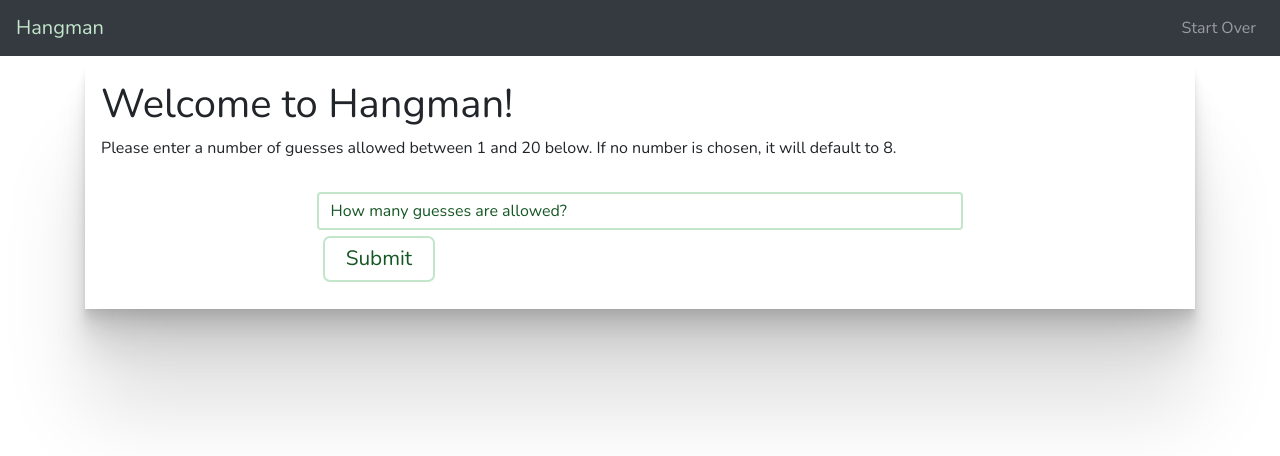
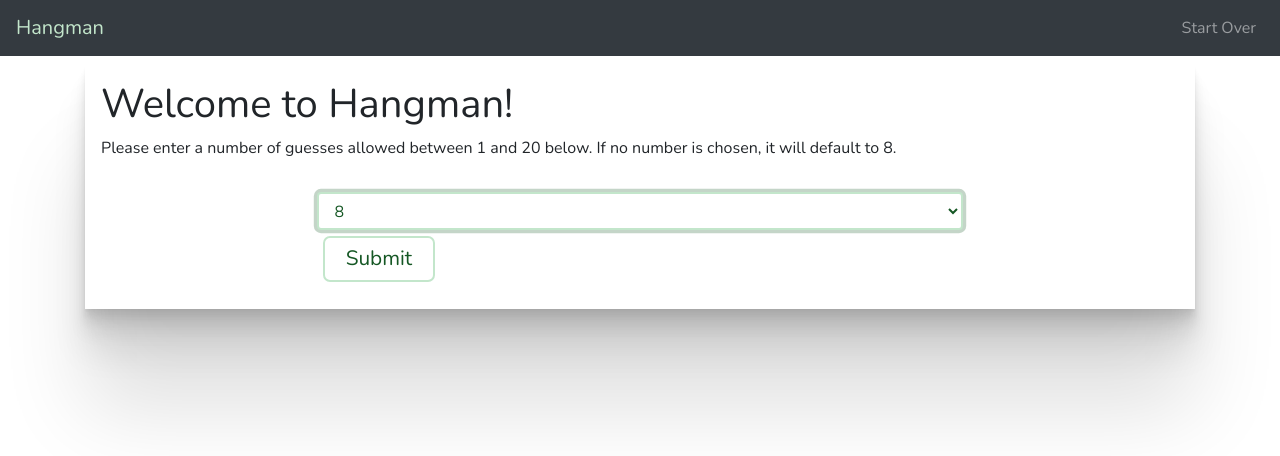
Before and after one commit to joe-protz/Hangman, a React app: page /#/ in a window 1280 px wide. Both pictures are taken after typing "Sample" into the empty fields and a click on the button "Submit". Shown: the top 456 px of the page. Built offline with nearby package versions, Linux system fonts and the light colour scheme.

Commit message:
Use useRef hook to focus on inputs on component mounts
- setTimeout was needed because when focusing during animation, animations
  would break.
- Also removed autocomplete from form, as it as distracting

```diff
--- a/src/components/ChangeWord/index.js
+++ b/src/components/ChangeWord/index.js
@@ -1,4 +1,4 @@
-import React, { Fragment, useState } from 'react'
+import React, { Fragment, useState, useRef, useEffect } from 'react'
 import { withRouter } from 'react-router-dom'
 import WordForm from '../WordForm'
 // the component used to change the secret from within Play
@@ -9,6 +9,12 @@ const ChangeWord = ({
   toggleChangeWord
 }) => {
   const [word, setWord] = useState('')
+
+  const inputRef = useRef(null)
+  useEffect(() => {
+    setTimeout(() => inputRef.current.focus(), 1)
+  }, [])
+
   const handleChange = event => {
     const words = event.target.value.split(/\s+/)
     const maxWords = 1
@@ -49,6 +55,7 @@ const ChangeWord = ({
         type="text"
         cancel={true}
         cancelForm={cancelForm}
+        reference={inputRef}
       />
     </Fragment>
   )
--- a/src/components/GuessWord/index.js
+++ b/src/components/GuessWord/index.js
@@ -1,9 +1,16 @@
-import React, { Fragment, useState } from 'react'
+import React, { Fragment, useState, useRef, useEffect } from 'react'
 import { withRouter } from 'react-router-dom'
 import WordForm from '../WordForm'
 
 const ChangeWord = ({ msgAlert, toggleGuessWord, guessWord }) => {
   const [word, setWord] = useState('')
+
+  const inputRef = useRef(null)
+  useEffect(() => {
+    // Animation causes focus to not work unless done async
+    setTimeout(() => inputRef.current.focus(), 1)
+  }, [])
+
   const handleChange = event => {
     const words = event.target.value.split(/\s+/)
     const maxWords = 1
@@ -41,6 +48,7 @@ const ChangeWord = ({ msgAlert, toggleGuessWord, guessWord }) => {
         type="text"
         cancel={true}
         cancelForm={cancelForm}
+        reference={inputRef}
       />
     </Fragment>
   )
--- a/src/components/Guesses/index.js
+++ b/src/components/Guesses/index.js
@@ -1,27 +1,26 @@
-import React, { useState } from 'react'
+import React, { useState, useRef, useEffect } from 'react'
 import { withRouter, Redirect } from 'react-router-dom'
 import NumberForm from '../NumberForm'
 import AbsoluteWrapper from '../Shared/AbsoluteWrapper'
 
 // this is the guesses page, used to allow a user to set max guesses for a game
 const Guesses = ({ setDefaultGuesses, setGuesses, history, secret }) => {
-  const [number, setNumber] = useState('')
+  const [number, setNumber] = useState(8)
+
+  const inputRef = useRef(null)
+  useEffect(() => {
+    setTimeout(() => inputRef.current.focus(), 800)
+  }, [])
+
   const handleChange = event => {
-    // round up to avoid decimals and dumb users, limit the number from 1-20
-    let num = Math.ceil(event.target.value)
-    if (num > 20) {
-      num = 20
-    } else if (num < 0) {
-      num = 1
-    }
+    const num = event.target.value
     setNumber(num)
   }
 
   const handleSubmit = event => {
-    const defaultNum = 8
     event.preventDefault()
-    setGuesses(number || defaultNum)
-    setDefaultGuesses(number || defaultNum)
+    setGuesses(number)
+    setDefaultGuesses(number)
     history.push('/play')
   }
 
@@ -48,6 +47,7 @@ const Guesses = ({ setDefaultGuesses, setGuesses, history, secret }) => {
           handleChange={handleChange}
           handleSubmit={handleSubmit}
           number={number}
+          reference={inputRef}
         />
       </div>
     </AbsoluteWrapper>
--- a/src/components/NumberForm/index.js
+++ b/src/components/NumberForm/index.js
@@ -2,7 +2,16 @@ import React from 'react'
 import Form from 'react-bootstrap/Form'
 import { PrimaryButton } from '../Shared/Styled'
 
-const NumberForm = ({ handleChange, handleSubmit, number }) => (
+const NumberForm = ({ handleChange, handleSubmit, number, reference }) => {
+  const inputs = [...Array(20).keys()].map(i => {
+    const incrementedI = i + 1
+    return (
+      <option key={incrementedI} value={incrementedI}>
+        {incrementedI}
+      </option>
+    )
+  })
+  return (
     <span>
       <Form
         style={{ margin: '2rem auto .3rem', width: '60%' }}
@@ -14,12 +23,15 @@ const NumberForm = ({ handleChange, handleSubmit, number }) => (
           placeholder="How many guesses are allowed?"
           value={number}
           onChange={handleChange}
-        type="number"
-        max="20"
-        min="1"
-      />
+          as="select"
+          default="8"
+          ref={reference}
+        >
+          {inputs}
+        </Form.Control>
         <PrimaryButton type="submit">Submit</PrimaryButton>
       </Form>
     </span>
   )
+}
 export default NumberForm
--- a/src/components/Welcome/index.js
+++ b/src/components/Welcome/index.js
@@ -1,4 +1,4 @@
-import React, { useState } from 'react'
+import React, { useState, useRef, useEffect } from 'react'
 import { withRouter } from 'react-router-dom'
 import WordForm from '../WordForm'
 import AbsoluteWrapper from '../Shared/AbsoluteWrapper'
@@ -6,6 +6,10 @@ import AbsoluteWrapper from '../Shared/AbsoluteWrapper'
 // this is the home component, used to start a new game from scratch
 const Welcome = ({ setSecret, history, msgAlert }) => {
   const [word, setWord] = useState('')
+  const inputRef = useRef(null)
+  useEffect(() => {
+    setTimeout(() => inputRef.current.focus(), 800)
+  }, [])
 
   const handleChange = event => {
     // the next few lines disallow a user to type a space
@@ -57,6 +61,7 @@ const Welcome = ({ setSecret, history, msgAlert }) => {
           handleSubmit={handleSubmit}
           word={word}
           type="text"
+          reference={inputRef}
         />
       </div>
     </AbsoluteWrapper>
--- a/src/components/WordForm/index.js
+++ b/src/components/WordForm/index.js
@@ -3,18 +3,27 @@ import Form from 'react-bootstrap/Form'
 import { PrimaryButton } from '../Shared/Styled'
 import './wordform.scss'
 
-const WordForm = ({ handleChange, handleSubmit, word, cancel, cancelForm }) => (
+const WordForm = ({
+  handleChange,
+  handleSubmit,
+  word,
+  cancel,
+  cancelForm,
+  reference
+}) => (
   <span>
     <Form
       style={{ margin: '2rem auto .3rem', width: '60%' }}
       onSubmit={handleSubmit}
     >
       <Form.Control
+        ref={reference}
         className="primary-form"
         name="word"
         placeholder="Choose a word"
         value={word}
         onChange={handleChange}
+        autoComplete="off"
       />
       <PrimaryButton type="submit">Submit</PrimaryButton>
       {cancel && <PrimaryButton onClick={cancelForm}>Cancel</PrimaryButton>}
```
Lines whose indentation alone changed are shown as unchanged.
